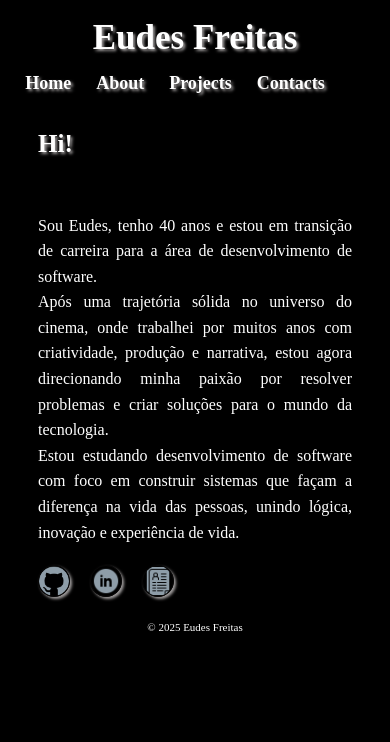
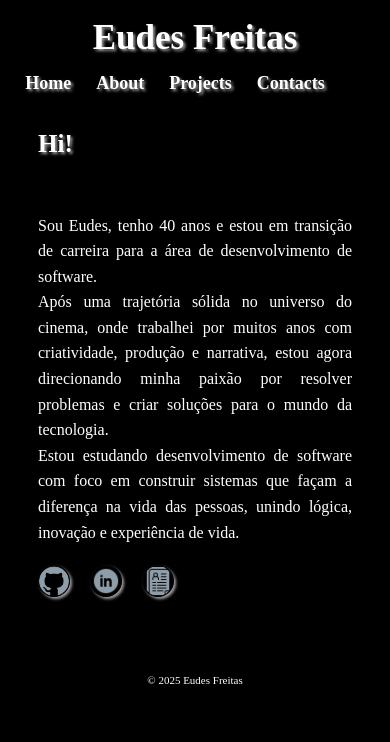
Before and after one commit to EudesFreitas/portfolio-eudes, a plain HTML site: page index.html in a window 390 px wide. Drawn offline with Linux system fonts and the light colour scheme.

Commit message:
footer atualizado

```diff
--- a/index.html
+++ b/index.html
@@ -120,7 +120,7 @@ footer {
     /*padding-top: 40px;*/
   }
   footer {
-    padding: 0px
+    padding: 53px
   }
 }
     </style>
@@ -147,7 +147,9 @@ footer {
           <a href="#" target="_blank" class="logo"><abbr title="Curriculo"><img src="icons/cv-64.png" alt="curriculo"></abbr>
           </a>
       </div>
-      <!-- #8E9DA8 Cor das logos-->
+      <!-- #8E9DA8 Cor das logos
+          Largura: 412 px
+          Altura: 846 px -->
     </main>
     <footer>
         &copy; 2025 Eudes Freitas
```
Also changed, not shown: contacts.html (+1 -1 lines).
